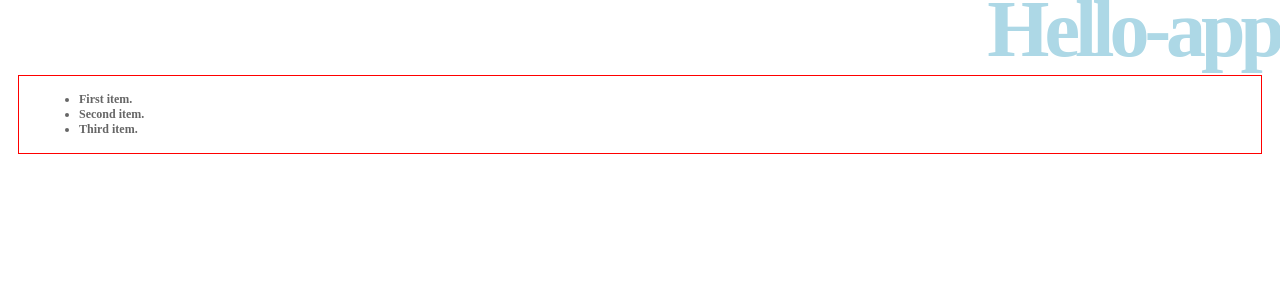
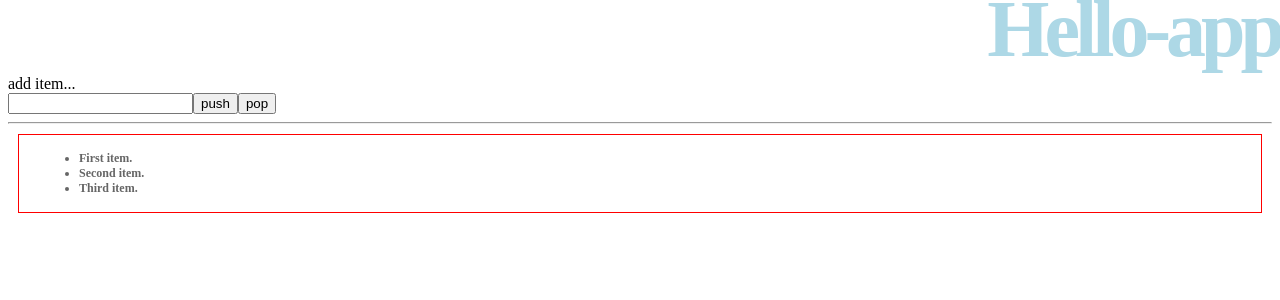
Before and after one commit to yuri-misonoo/angular-app, an Angular app: page / in a window 1280 px wide. Shown: the top 300 px of the page. Built offline with nearby package versions, Linux system fonts and the light colour scheme.

Commit message:
メソッドの呼び出し

```diff
--- a/src/app/hello/hello.component.html
+++ b/src/app/hello/hello.component.html
@@ -1,4 +1,11 @@
 <div id="body">
   <h1>{{ title }}</h1>
+  <div>add item...</div>
+  <div>
+    <input type="text" [ngModel]="input1">
+    <button (click)="push()">push</button>
+    <button (click)="pop()">pop</button>
+  </div>
+  <hr>
   <app-message [content]="message" (action)="doClick($event)"></app-message>
 </div>
--- a/src/app/hello/hello.component.ts
+++ b/src/app/hello/hello.component.ts
@@ -1,4 +1,5 @@
-import { Component, OnInit } from '@angular/core';
+import { Component, OnInit, ViewChild } from '@angular/core';
+import { MessageComponent } from '../message/message.component';
 
 @Component({
   selector: 'app-hello',
@@ -9,13 +10,29 @@ export class HelloComponent implements OnInit {
   title!:string;
   message!:string[];
   lastTarget!:any;
-  lastColor!:string
+  lastColor!:string;
+  input1!:string;
+  @ViewChild(MessageComponent)
+  private msgComponent!:MessageComponent;
 
   constructor() {}
 
   ngOnInit() {
     this.title = 'Hello-app';
     this.message = ['First item.', 'Second item.', 'Third item.'];
+    this.input1 ='';
+  }
+
+  push() {
+    if (this.input1 == '') {
+      alert('テキストを入力してください。');
+      return;
+    }
+    this.msgComponent.push(this.input1);
+    this.input1 = '';
+  }
+  pop() {
+    this.msgComponent.pop();
   }
 
   doClick(event:any) {
@@ -26,6 +43,6 @@ export class HelloComponent implements OnInit {
     this.lastTarget = event.target;
     this.lastColor = event.target.style.color;
     event.target.style.color = 'white';
-    event.target.style.backgroundColor ='red';
+    event.target.style.backgroundColor = 'red';
   }
 }
--- a/src/app/message/message.component.ts
+++ b/src/app/message/message.component.ts
@@ -16,5 +16,11 @@ export class MessageComponent implements OnInit {
   doAction(event:any) {
     this.action.emit(event)
   }
+  push(item:string) {
+    this.content.push(item);
+  }
+  pop() {
+    this.content.pop();
+  }
 
 }
```
